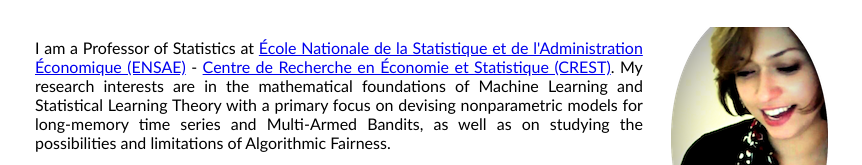
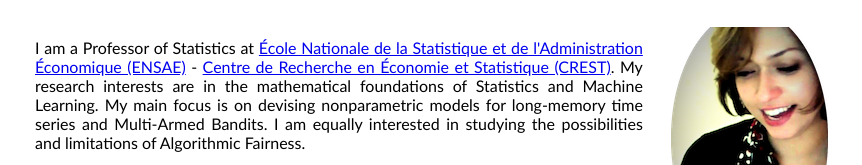
Before and after one commit to azalk/azalk.github.io, a plain HTML site: page index.html in a window 1280 px wide. Shown: the part 63-228 px from the top of the page, without its empty margins (208-1070 px from the left). Drawn offline with Linux system fonts and the light colour scheme.

Commit message:
research

```diff
--- a/index.html
+++ b/index.html
@@ -25,7 +25,7 @@ p.small {
 <table>
 <h1>Azadeh Khaleghi</h1>
 <td align="justify">
-<p> I am a Professor of Statistics at <a href="https://www.ensae.fr"> École Nationale de la Statistique et de l'Administration Économique (ENSAE)</a> - <a href="https://crest.science">Centre de Recherche en Économie et Statistique (CREST)</a>. My research interests are in the mathematical foundations of Machine Learning and Statistical Learning Theory with a primary focus on devising nonparametric models for long-memory time series and Multi-Armed Bandits, as well as on studying the possibilities and limitations of Algorithmic Fairness.</p>
+<p> I am a Professor of Statistics at <a href="https://www.ensae.fr"> École Nationale de la Statistique et de l'Administration Économique (ENSAE)</a> - <a href="https://crest.science">Centre de Recherche en Économie et Statistique (CREST)</a>. My research interests are in the mathematical foundations of Statistics and Machine Learning. My main focus is on devising nonparametric models for long-memory time series and Multi-Armed Bandits. I am equally interested in studying the possibilities and limitations of Algorithmic Fairness.</p>
 
     <p><b>Contact Details</b><br>
     azadeh dot khaleghi at ensae dot fr<br>
```
